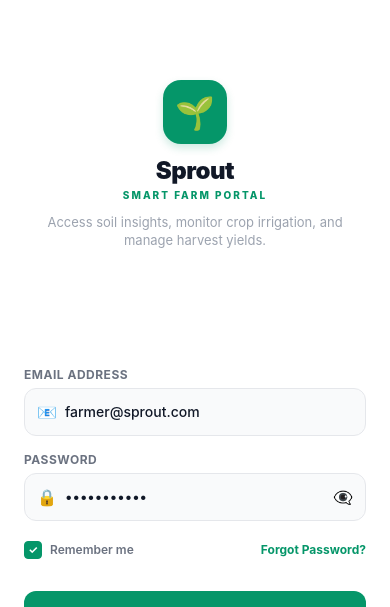
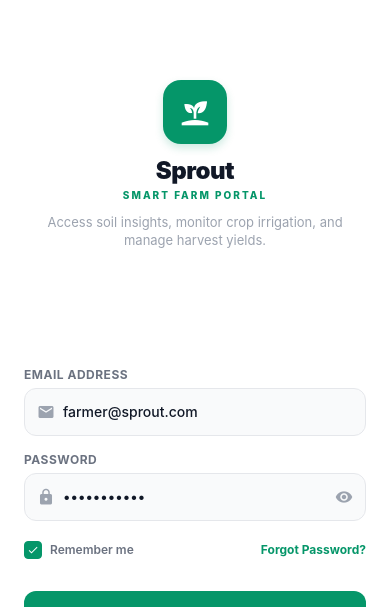
Before and after one commit to ajaysathasivam/agriculture-mobile-app, a React Native app: screen / in a window 390 px wide. Shown: the top 607 px of the page. Built offline with nearby package versions, Linux system fonts and the light colour scheme.

Commit message:
feat: integrate React Native Vector Icons for all text inputs, status toasts, branding logos, and welcome screens

```diff
--- a/App.js
+++ b/App.js
@@ -1,6 +1,7 @@
 import React, { useState } from 'react';
 import { StyleSheet, View, Text, SafeAreaView } from 'react-native';
 import { StatusBar } from 'expo-status-bar';
+import { MaterialIcons } from '@expo/vector-icons';
 import { Login } from './src/screens/Login';
 import { Register } from './src/screens/Register';
 import { Button } from './src/components/Button';
@@ -46,7 +47,9 @@ export default function App() {
       ) : (
         <SafeAreaView style={styles.homeContainer}>
           <View style={styles.homeContent}>
-            <Text style={styles.homeEmoji}>🧑‍🌾</Text>
+            <View style={styles.homeIconContainer}>
+              <MaterialIcons name="agriculture" size={48} color="#059669" />
+            </View>
             <Text style={styles.homeWelcome}>Welcome to Sprout!</Text>
             <Text style={styles.homeFarmerName}>{user?.name || 'Farmer'}</Text>
             <Text style={styles.homeSubtitle}>
@@ -104,8 +107,13 @@ const styles = StyleSheet.create({
     shadowRadius: 10,
     elevation: 3,
   },
-  homeEmoji: {
-    fontSize: 48,
+  homeIconContainer: {
+    width: 80,
+    height: 80,
+    borderRadius: 40,
+    backgroundColor: '#ecfdf5',
+    alignItems: 'center',
+    justifyContent: 'center',
     marginBottom: 16,
   },
   homeWelcome: {
--- a/src/components/Toast.js
+++ b/src/components/Toast.js
@@ -1,5 +1,6 @@
 import React, { useEffect } from 'react';
 import { View, Text, StyleSheet, TouchableOpacity } from 'react-native';
+import { MaterialIcons } from '@expo/vector-icons';
 
 export const Toast = ({
   isOpen,
@@ -19,13 +20,23 @@ export const Toast = ({
 
   if (!isOpen) return null;
 
-  const getEmoji = () => {
+  const getIconName = () => {
     switch(type) {
-      case 'success': return '🌱';
-      case 'warning': return '⚠️';
-      case 'error': return '❌';
-      case 'info': return 'ℹ️';
-      default: return '🌱';
+      case 'success': return 'check-circle';
+      case 'warning': return 'warning';
+      case 'error': return 'error';
+      case 'info': return 'info';
+      default: return 'check-circle';
+    }
+  };
+
+  const getIconColor = () => {
+    switch(type) {
+      case 'success': return '#059669';
+      case 'warning': return '#d97706';
+      case 'error': return '#dc2626';
+      case 'info': return '#2563eb';
+      default: return '#059669';
     }
   };
 
@@ -46,7 +57,12 @@ export const Toast = ({
         onPress={onClose}
         activeOpacity={0.9}
       >
-        <Text style={styles.emoji}>{getEmoji()}</Text>
+        <MaterialIcons
+          name={getIconName()}
+          size={20}
+          color={getIconColor()}
+          style={styles.icon}
+        />
         <Text style={styles.text}>{message}</Text>
       </TouchableOpacity>
     </View>
@@ -92,8 +108,7 @@ const styles = StyleSheet.create({
     backgroundColor: '#eff6ff',
     borderColor: '#bfdbfe',
   },
-  emoji: {
-    fontSize: 16,
+  icon: {
     marginRight: 10,
   },
   text: {
--- a/src/screens/Login.js
+++ b/src/screens/Login.js
@@ -9,6 +9,7 @@ import {
   ScrollView,
   SafeAreaView
 } from 'react-native';
+import { MaterialIcons, MaterialCommunityIcons } from '@expo/vector-icons';
 import { Input } from '../components/Input';
 import { Button } from '../components/Button';
 import { Toast } from '../components/Toast';
@@ -71,6 +72,7 @@ export const Login = ({ onNavigate }) => {
     setTimeout(() => {
       setIsLoading(false);
       triggerToast('Signed in successfully!', 'success');
+
       setTimeout(() => {
         loginAction({ name: 'John Miller', email: email });
       }, 1000);
@@ -90,7 +92,7 @@ export const Login = ({ onNavigate }) => {
           {/* Logo & Branding */}
           <View style={styles.header}>
             <View style={styles.logoBadge}>
-              <Text style={styles.logoEmoji}>🌱</Text>
+              <MaterialCommunityIcons name="sprout" size={32} color="#ffffff" />
             </View>
             <Text style={styles.logoText}>Sprout</Text>
             <Text style={styles.subtext}>SMART FARM PORTAL</Text>
@@ -111,7 +113,7 @@ export const Login = ({ onNavigate }) => {
                 if (emailError) setEmailError('');
               }}
               error={emailError}
-              leftIcon={<Text style={styles.inputIcon}>📧</Text>}
+              leftIcon={<MaterialIcons name="email" size={18} color="#9ca3af" />}
             />
 
             <Input
@@ -124,13 +126,17 @@ export const Login = ({ onNavigate }) => {
                 if (passwordError) setPasswordError('');
               }}
               error={passwordError}
-              leftIcon={<Text style={styles.inputIcon}>🔒</Text>}
+              leftIcon={<MaterialIcons name="lock" size={18} color="#9ca3af" />}
               rightIcon={
                 <TouchableOpacity
                   onPress={() => setShowPassword(!showPassword)}
                   hitSlop={{ top: 10, bottom: 10, left: 10, right: 10 }}
                 >
-                  <Text style={styles.inputIcon}>{showPassword ? '👁️' : '👁️‍🗨️'}</Text>
+                  <MaterialIcons
+                    name={showPassword ? "visibility-off" : "visibility"}
+                    size={18}
+                    color="#9ca3af"
+                  />
                 </TouchableOpacity>
               }
             />
@@ -143,7 +149,7 @@ export const Login = ({ onNavigate }) => {
                 activeOpacity={0.8}
               >
                 <View style={[styles.checkbox, rememberMe && styles.checkboxChecked]}>
-                  {rememberMe && <Text style={styles.checkMark}>✓</Text>}
+                  {rememberMe && <MaterialIcons name="check" size={12} color="#ffffff" />}
                 </View>
                 <Text style={styles.checkboxLabel}>Remember me</Text>
               </TouchableOpacity>
@@ -216,9 +222,6 @@ const styles = StyleSheet.create({
     shadowRadius: 8,
     elevation: 4,
   },
-  logoEmoji: {
-    fontSize: 32,
-  },
   logoText: {
     fontSize: 24,
     fontWeight: '900',
@@ -243,9 +246,6 @@ const styles = StyleSheet.create({
   form: {
     width: '100%',
     marginBottom: 40,
-  },
-  inputIcon: {
-    fontSize: 16,
   },
   rememberRow: {
     flexDirection: 'row',
@@ -272,11 +272,6 @@ const styles = StyleSheet.create({
   checkboxChecked: {
     backgroundColor: '#059669',
     borderColor: '#059669',
-  },
-  checkMark: {
-    color: '#ffffff',
-    fontSize: 11,
-    fontWeight: 'bold',
   },
   checkboxLabel: {
     fontSize: 12,
--- a/src/screens/Register.js
+++ b/src/screens/Register.js
@@ -9,6 +9,7 @@ import {
   ScrollView,
   SafeAreaView
 } from 'react-native';
+import { MaterialIcons } from '@expo/vector-icons';
 import { Input } from '../components/Input';
 import { Button } from '../components/Button';
 import { Toast } from '../components/Toast';
@@ -135,7 +136,7 @@ export const Register = ({ onNavigate }) => {
                 if (fullNameError) setFullNameError('');
               }}
               error={fullNameError}
-              leftIcon={<Text style={styles.inputIcon}>🧑‍🌾</Text>}
+              leftIcon={<MaterialIcons name="person" size={18} color="#9ca3af" />}
             />
 
             <Input
@@ -148,7 +149,7 @@ export const Register = ({ onNavigate }) => {
                 if (emailError) setEmailError('');
               }}
               error={emailError}
-              leftIcon={<Text style={styles.inputIcon}>📧</Text>}
+              leftIcon={<MaterialIcons name="email" size={18} color="#9ca3af" />}
             />
 
             <Input
@@ -161,10 +162,10 @@ export const Register = ({ onNavigate }) => {
                 if (passwordError) setPasswordError('');
               }}
               error={passwordError}
-              leftIcon={<Text style={styles.inputIcon}>🔒</Text>}
+              leftIcon={<MaterialIcons name="lock" size={18} color="#9ca3af" />}
               rightIcon={
                 <TouchableOpacity onPress={() => setShowPassword(!showPassword)}>
-                  <Text style={styles.inputIcon}>{showPassword ? '👁️' : '👁️‍🗨️'}</Text>
+                  <MaterialIcons name={showPassword ? "visibility-off" : "visibility"} size={18} color="#9ca3af" />
                 </TouchableOpacity>
               }
             />
@@ -179,7 +180,7 @@ export const Register = ({ onNavigate }) => {
                 if (confirmPasswordError) setConfirmPasswordError('');
               }}
               error={confirmPasswordError}
-              leftIcon={<Text style={styles.inputIcon}>🔒</Text>}
+              leftIcon={<MaterialIcons name="lock" size={18} color="#9ca3af" />}
             />
 
             {/* Terms checkbox */}
@@ -190,7 +191,7 @@ export const Register = ({ onNavigate }) => {
                 activeOpacity={0.8}
               >
                 <View style={[styles.checkbox, agreeTerms && styles.checkboxChecked]}>
-                  {agreeTerms && <Text style={styles.checkMark}>✓</Text>}
+                  {agreeTerms && <MaterialIcons name="check" size={12} color="#ffffff" />}
                 </View>
                 <Text style={styles.termsLabel}>
                   I agree to the <Text style={styles.linkText}>Terms of Service</Text> and <Text style={styles.linkText}>Privacy Policy</Text>.
@@ -263,9 +264,6 @@ const styles = StyleSheet.create({
     width: '100%',
     marginBottom: 32,
   },
-  inputIcon: {
-    fontSize: 16,
-  },
   termsRow: {
     marginTop: 4,
     marginBottom: 24,
@@ -289,11 +287,6 @@ const styles = StyleSheet.create({
   checkboxChecked: {
     backgroundColor: '#059669',
     borderColor: '#059669',
-  },
-  checkMark: {
-    color: '#ffffff',
-    fontSize: 11,
-    fontWeight: 'bold',
   },
   termsLabel: {
     flex: 1,
```
